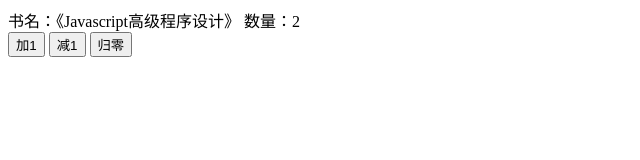
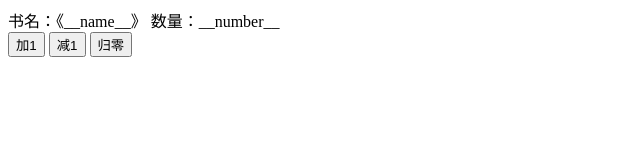
Before and after one commit to bomber063/from-MVC-to-MVVM-for-47, a plain HTML site: page index.html in a window 1280 px wide. Shown: the whole page, without its empty margins (0-640 px from the left). Drawn offline with nearby package versions, Linux system fonts and the light colour scheme; no server answers.

Commit message:
修改html代码，这里的#app没有包裹所有div，所以修改下

```diff
--- a/index.html
+++ b/index.html
@@ -1,5 +1,6 @@
 <!DOCTYPE html>
 <html lang="en">
+
 <head>
   <meta charset="UTF-8">
   <meta name="viewport" content="width=device-width, initial-scale=1.0">
@@ -8,16 +9,20 @@
   <script src='https://cdn.bootcss.com/jquery/3.4.1/jquery.min.js'></script>
   <title>Document</title>
 </head>
+
 <body>
+  <div id='app'>
     <div>
-        书名：《Javascript高级程序设计》
-        数量：<span id='number'>2</span>
+      书名：《__name__》
+      数量：<span id='number'>__number__</span>
     </div>
     <div>
       <button id='addOne'>加1</button>
       <button id='minusOne'>减1</button>
       <button id='reset'>归零</button>
     </div>
+  </div>
   <script src="main.js"></script>
 </body>
+
 </html>
```
Lines whose indentation alone changed are shown as unchanged.
